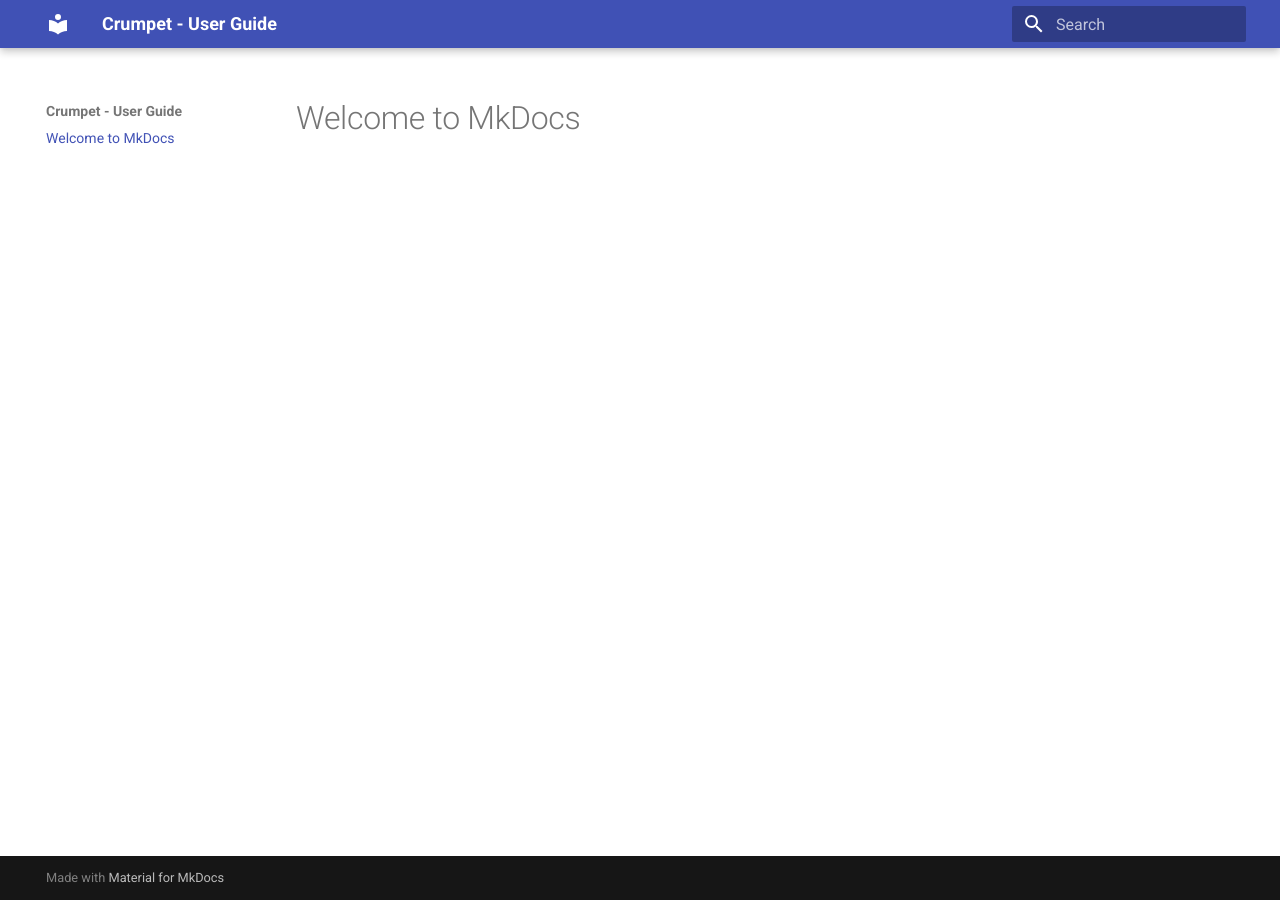
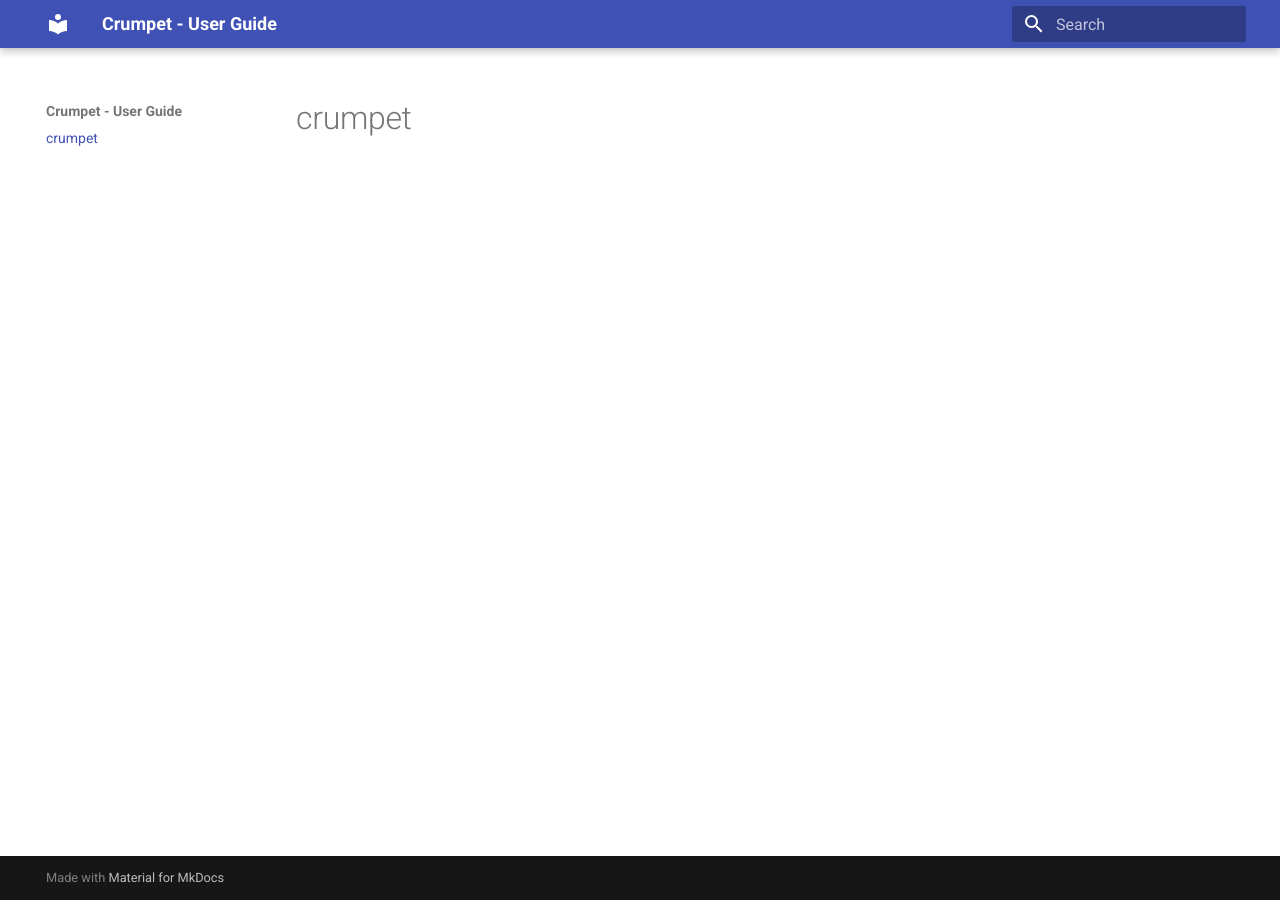
Before and after one commit to NickLarsenNZ/crumpet, an MkDocs documentation site: the page built from docs/index.md, in a window 1280 px wide. Built offline with MkDocs 1.6.1 and Material for MkDocs 9.7.7, drawn with Linux system fonts in a browser that asks for light colours.

Commit message:
Refine workflows

```diff
--- a/docs/index.md
+++ b/docs/index.md
@@ -1 +1 @@
-# Welcome to MkDocs
+# crumpet
```
Also changed, not shown: 4 other files.
